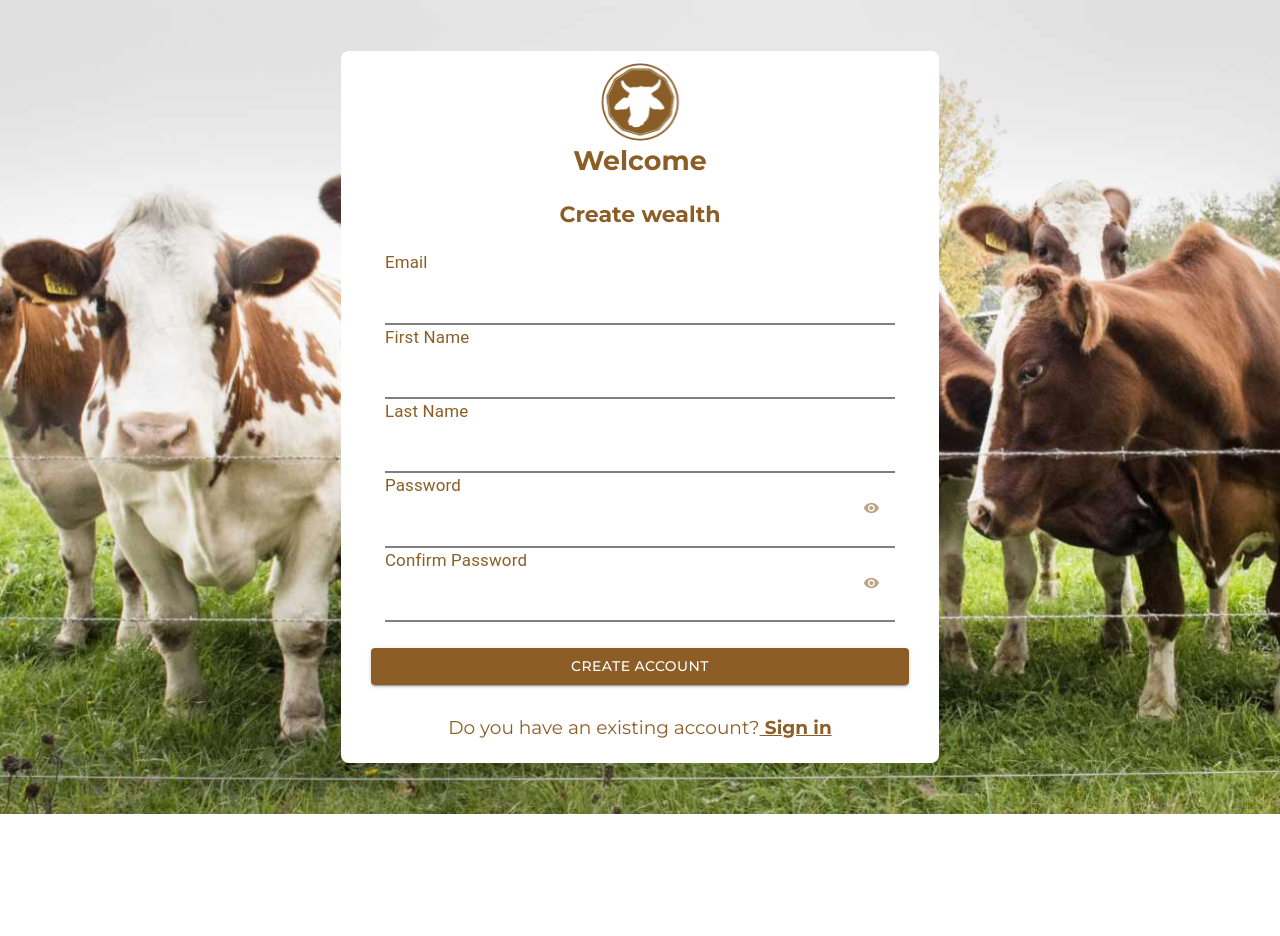
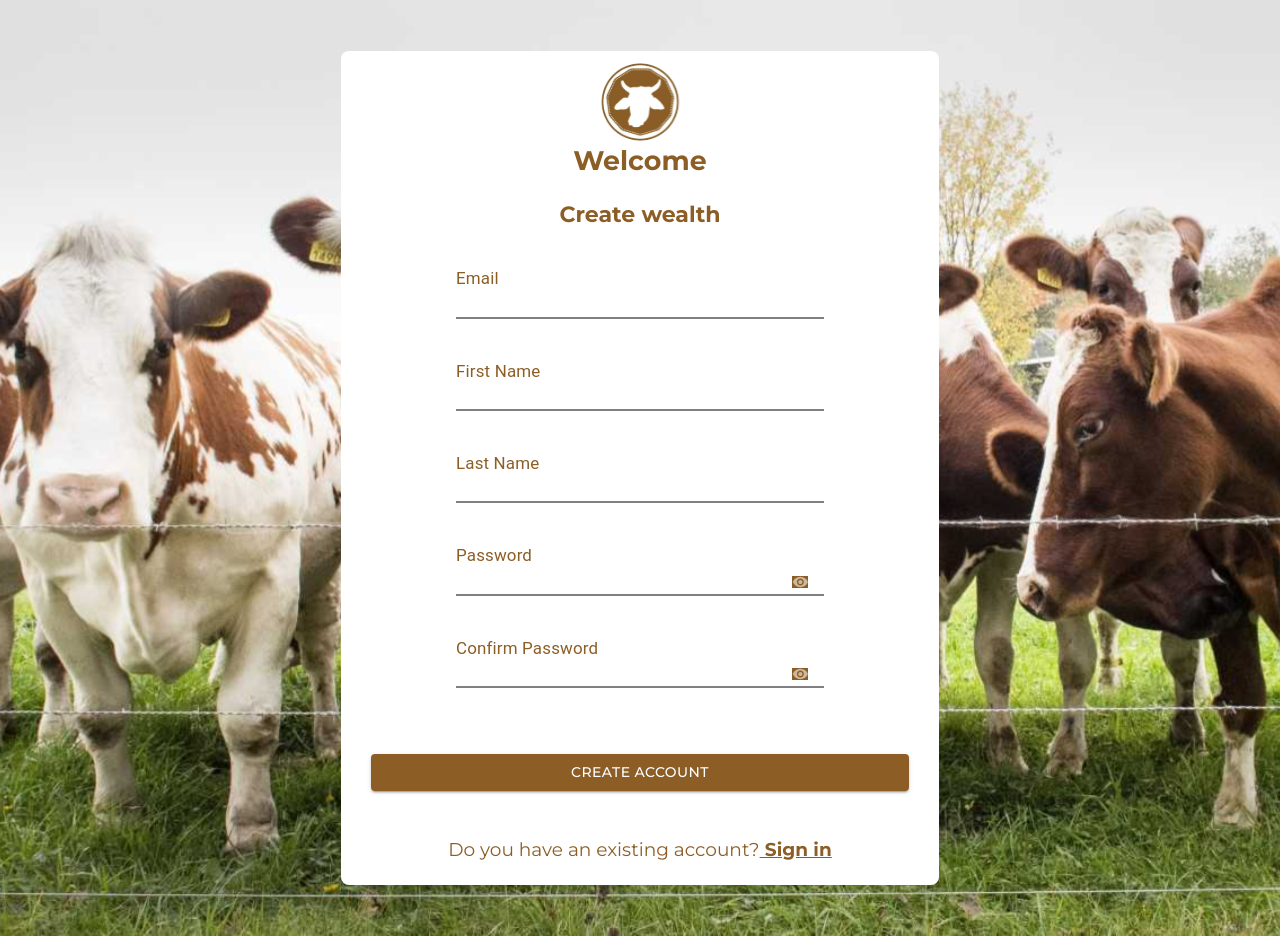
Before and after one commit to ChamuMutezva/sign-up-demo, a React (Create React App) app: page / in a window 1280 px wide. Before the commit the page ends 814 px from the top, so only its background shows below. Built offline with nearby package versions, Linux system fonts and the light colour scheme.

Commit message:
fix: validation errors message

```diff
--- a/src/App.css
+++ b/src/App.css
@@ -141,10 +141,14 @@ select {
 
 .form-input-container {
   width: 100%;
+  max-width: 23rem;
   display: flex;
   flex-direction: column;
   justify-content: center;
   align-items: center;
+  margin-block-end: 2.5rem;
+  margin-inline: auto;
+  position: relative;
 }
 
 .main-title {
@@ -169,7 +173,7 @@ select {
   border-left: 0;
   border-right: 0;
   border-bottom: 2px solid gray;
-  padding-block: .75rem;
+  /* padding-block: .75rem; */
 }
 
 .img-logo {
@@ -185,7 +189,7 @@ select {
 }
 
 .form {
-  padding-block: 1rem;
+  padding-block: 2rem;
 }
 
 .customer-password,
@@ -197,9 +201,10 @@ select {
 .customer-confirm-password::before {
   position: absolute;
   content: "";
-  top: calc(50% - 0.5rem);
+  bottom: 0.5rem;
   right: 1rem;
   background: url("./assets/Vector.svg");
+  background-color: var(--main-color);
   background-repeat: no-repeat;
   width: 1rem;
   height: 0.75rem;
@@ -215,6 +220,8 @@ label.label {
 label.error__alert {
   color: red;
   font-size: 0.75rem;
+  position: absolute;
+  bottom: -1.5rem;
 }
 
 .alt-sign-in {
--- a/src/App.jsx
+++ b/src/App.jsx
@@ -107,19 +107,19 @@ function App() {
     //validate firstname
     if ((formData.touched.firstName && formData.firstName.trim("").length < 1) ||
       (formData.touched.firstName && formData.firstName.trim("").length > 30)) {
-      errors.firstName = 'First name must be between 1 and 30 characters in length'
+      errors.firstName = 'First name not valid'
     }
 
     //validate firstname
     if ((formData.touched.lastName && formData.lastName.trim("").length < 1) ||
       (formData.touched.lastName && formData.lastName.trim("").length > 30)) {
-      errors.lastName = 'last name must be between 1 and 30 characters in length'
+      errors.lastName = 'Last name not valid'
     }
 
     //validate email
     if ((formData.touched.email && formData.email.trim("").length <= 5) ||
       (formData.touched.email && formData.email.trim("").length > 50)) {
-      errors.email = 'Email must be between 5 and 50 characters'
+      errors.email = 'Email is short or too long'
     }
 
     if ((formData.touched.email && !formData.email.match(validEmail))) {
@@ -129,13 +129,13 @@ function App() {
     //validate password
     if ((formData.touched.password && formData.password.trim("").length < 4) ||
       (formData.touched.password && formData.password.trim("").length > 6)) {
-      errors.password = 'password must be between 4 and 6 characters in length'
+      errors.password = 'incorrect password'
     }
 
     //validate confirm password
     if ((formData.touched.confirmPassword && formData.confirmPassword.trim("").length < 4) ||
       (formData.touched.confirmPassword && formData.confirmPassword.trim("").length > 6)) {
-      errors.confirmPassword = 'confirm password must be between 4 and 6 characters in length'
+      errors.confirmPassword = 'password do not match'
     }
 
 
```
Also changed, not shown: src/assets/Vector.svg, 1 other file (tests, documents, lock files or other folders).
